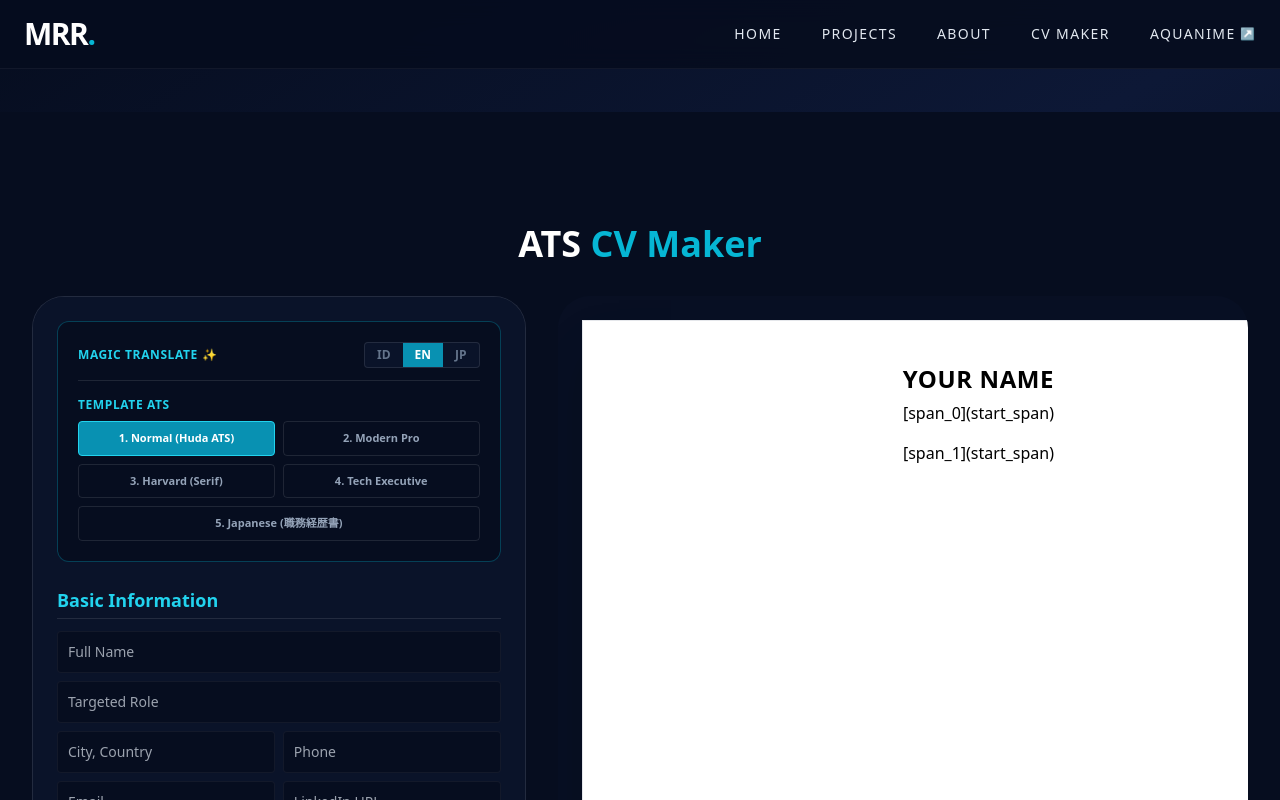
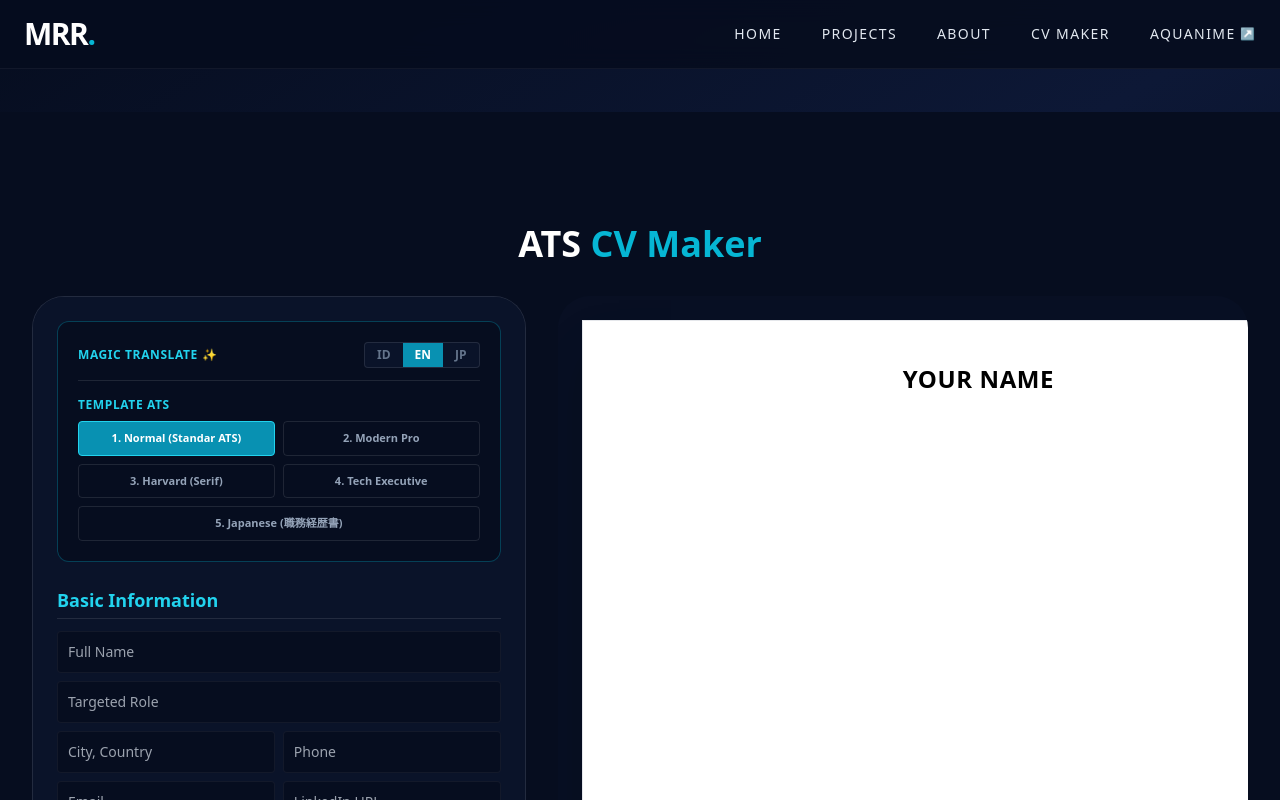
Before and after one commit to Rafli161102/CV-MRR, a Next.js app: page /cv-maker in a window 1280 px wide. Shown: the top 800 px of the page. Built offline with nearby package versions, Linux system fonts and the light colour scheme.

Commit message:
Update page.jsx

```diff
--- a/src/app/cv-maker/page.jsx
+++ b/src/app/cv-maker/page.jsx
@@ -114,7 +114,7 @@ export default function CVMaker() {
               </div>
               <h2 className="text-xs font-bold text-cyan-400 uppercase tracking-wider mb-2">Template ATS</h2>
               <div className="grid grid-cols-2 gap-2">
-                <button onClick={() => setTemplate('normal')} className={`py-2 px-2 text-[11px] font-bold rounded border transition-all ${template === 'normal' ? 'bg-cyan-600 border-cyan-400 text-white' : 'border-white/10 text-slate-400 hover:border-cyan-500/50'}`}>1. Normal (Huda ATS)</button>
+                <button onClick={() => setTemplate('normal')} className={`py-2 px-2 text-[11px] font-bold rounded border transition-all ${template === 'normal' ? 'bg-cyan-600 border-cyan-400 text-white' : 'border-white/10 text-slate-400 hover:border-cyan-500/50'}`}>1. Normal (Standar ATS)</button>
                 <button onClick={() => setTemplate('modern')} className={`py-2 px-2 text-[11px] font-bold rounded border transition-all ${template === 'modern' ? 'bg-cyan-600 border-cyan-400 text-white' : 'border-white/10 text-slate-400 hover:border-cyan-500/50'}`}>2. Modern Pro</button>
                 <button onClick={() => setTemplate('harvard')} className={`py-2 px-2 text-[11px] font-bold rounded border transition-all ${template === 'harvard' ? 'bg-cyan-600 border-cyan-400 text-white' : 'border-white/10 text-slate-400 hover:border-cyan-500/50'}`}>3. Harvard (Serif)</button>
                 <button onClick={() => setTemplate('executive')} className={`py-2 px-2 text-[11px] font-bold rounded border transition-all ${template === 'executive' ? 'bg-cyan-600 border-cyan-400 text-white' : 'border-white/10 text-slate-400 hover:border-cyan-500/50'}`}>4. Tech Executive</button>
@@ -232,17 +232,17 @@ export default function CVMaker() {
                 {/* 1. HEADER RENDERER */}
                 {/* --------------------------------------------------------- */}
 
-                {/* TEMA 1: NORMAL (HUDA ATS) - 100% Bersih & Rapi */}
+                {/* TEMA 1: NORMAL (Standar ATS) - 100% Bersih & Rapi */}
                 {template === 'normal' && (
                   <div className="text-center pb-2">
                     <h1 className="text-[24px] font-bold mb-1 tracking-wide uppercase">{basics.name || "YOUR NAME"}</h1>
 
-                    [span_0](start_span){/* Render kontak dinamis dengan pemisah | persis seperti PDF[span_0](end_span) */}
+                    {/* Render kontak dinamis dengan pemisah | persis seperti PDF */}
                     <p className="text-[13px] text-gray-900 mb-4 font-medium flex flex-wrap justify-center gap-x-1">
                       {[basics.location, basics.phone, basics.email, basics.linkedin].filter(Boolean).join(' | ')}
                     </p>
 
-                    [span_1](start_span){/* Summary tanpa judul[span_1](end_span) */}
+                    {/* Summary tanpa judul */}
                     {basics.summary && <p className="text-[13px] leading-relaxed text-justify text-gray-900 mb-4">{basics.summary}</p>}
                   </div>
                 )}
@@ -317,7 +317,7 @@ export default function CVMaker() {
                       {educations.filter(e => e.institution.trim() !== "").map((edu, idx) => (
                         <div key={idx} className="mb-2 break-inside-avoid">
                           <div className="flex justify-between items-start">
-                            [span_2](start_span){/* Instansi Uppercase di mode Normal[span_2](end_span) */}
+                            {/* Instansi Uppercase di mode Normal */}
                             <h3 className={`text-[13px] text-gray-900 ${template === 'normal' ? 'uppercase font-bold' : 'font-bold'}`}>{edu.institution}</h3>
                             <span className="text-[12px] font-medium text-gray-800 whitespace-nowrap">{edu.period}</span>
                           </div>
```
